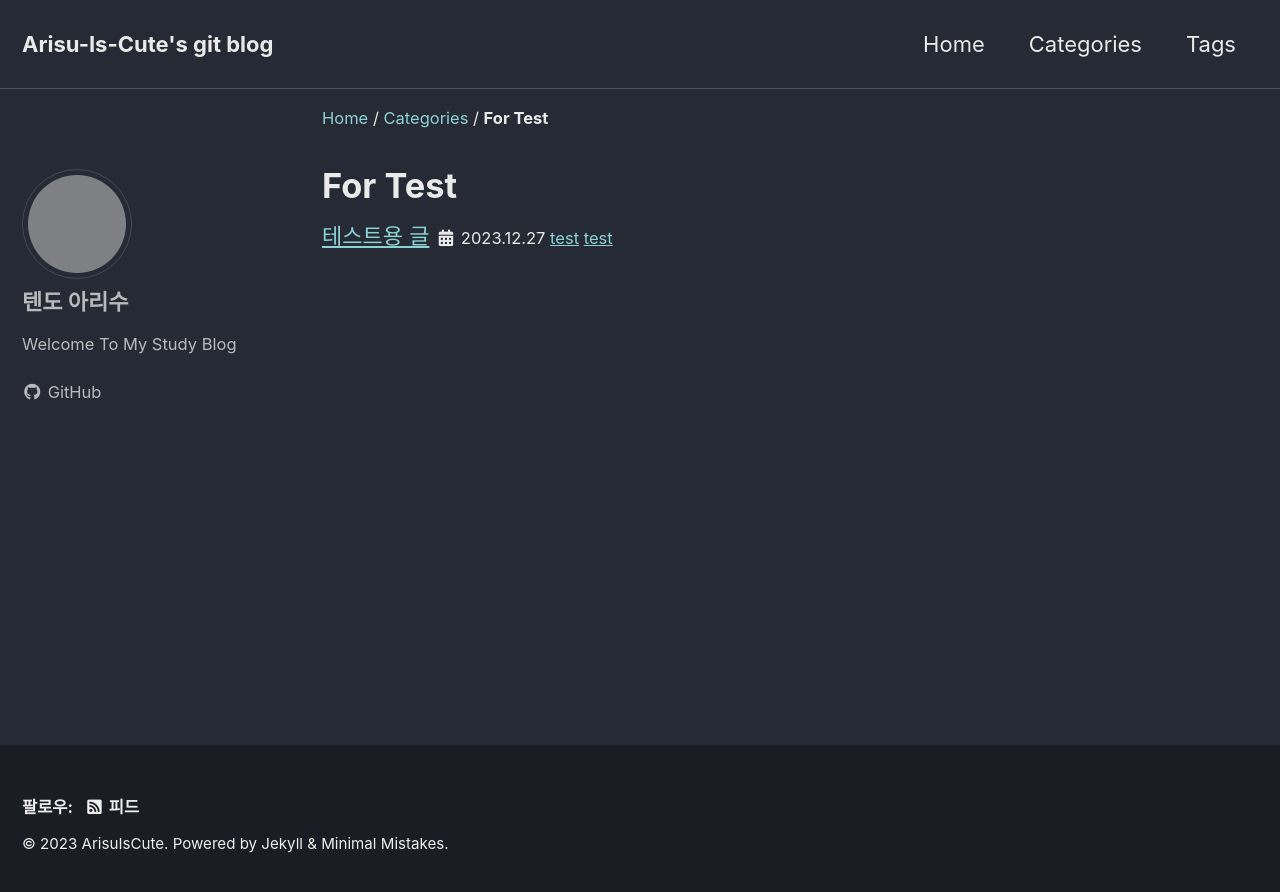
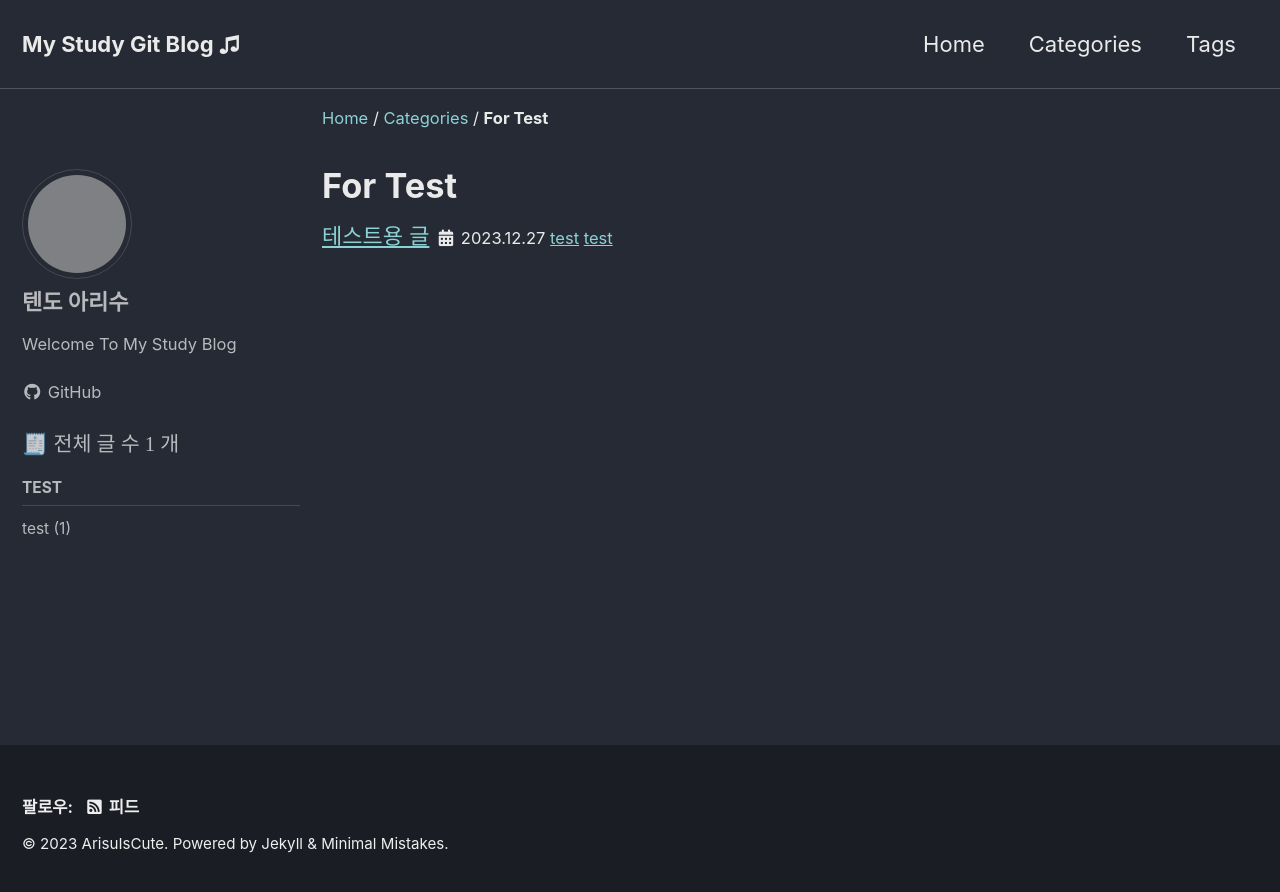
Before and after one commit to ArisuIsCute/ArisuIsCute.github.io, a Jekyll site: the page built from _pages/categories/category-Test.md, in a window 1280 px wide. Shown: the top 892 px of the page. Built offline with Jekyll 4.4.1, drawn with Linux system fonts in a browser that asks for light colours; cached includes are drawn as plain includes; grey boxes are pictures that could not be loaded.

Commit message:
Create Side Bar

```diff
--- a/_config.yml
+++ b/_config.yml
@@ -16,7 +16,7 @@ minimal_mistakes_skin    : "dark" # "air", "aqua", "contrast", "dark", "dirt", "
 
 # Site Settings
 locale                   : "ko-KR"
-title                    : "Arisu-Is-Cute's git blog"
+title                    : "My Study Git Blog ♫"
 title_separator          : "-"
 subtitle                 : # site tagline that appears below site title in masthead
 name                     : "ArisuIsCute"
@@ -291,3 +291,4 @@ defaults:
       share: true
       related: true
       show_date: true
+      sidebar_main: true
--- /dev/null
+++ b/_includes/nav_list_main
@@ -0,0 +1,23 @@
+{% assign sum = site.posts | size %}
+
+<nav class="nav__list">
+  <input id="ac-toc" name="accordion-toc" type="checkbox" />
+  <label for="ac-toc">{{ site.data.ui-text[site.locale].menu_label }}</label>
+  <ul class="nav__items" id="category_tag_menu">
+      <!--전체 글 수-->
+      <li>
+        🧾 <span style="font-family:'Cafe24Oneprettynight';">전체 글 수</style> <span style="font-family:'Coming Soon';">{{sum}}</style> <span style="font-family:'Cafe24Oneprettynight';">개</style>
+      </li>
+      <li>
+        <!--span 태그로 카테고리들을 크게 분류 ex) C/C++/C#-->
+        <span class="nav__sub-title">test</span>
+            <ul>
+                {% for category in site.categories %}
+                    {% if category[0] == "test" %}
+                        <li><a href="/categories/test">test ({{category[1].size}})</a></li>
+                    {% endif %}
+                {% endfor %}
+            </ul>
+      </li>
+  </ul>
+</nav>
--- a/_includes/sidebar.html
+++ b/_includes/sidebar.html
@@ -15,5 +15,10 @@
       {% include nav_list nav=page.sidebar.nav %}
     {% endif %}
   {% endif %}
+
+  {% if page.sidebar_main %}
+    {% include nav_list_main %}
+  {% endif %}
+
   </div>
 {% endif %}
--- a/index.html
+++ b/index.html
@@ -1,4 +1,5 @@
 ---
 layout: home
+sidebar_main: true
 author_profile: true
 ---
```
